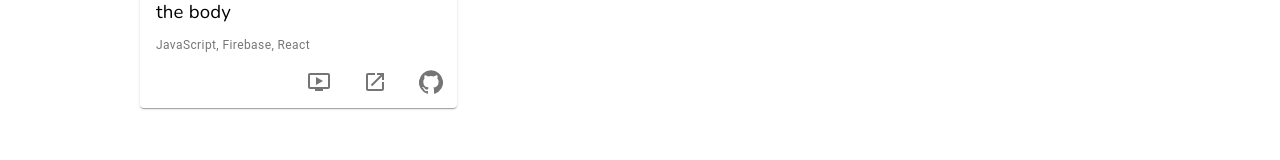
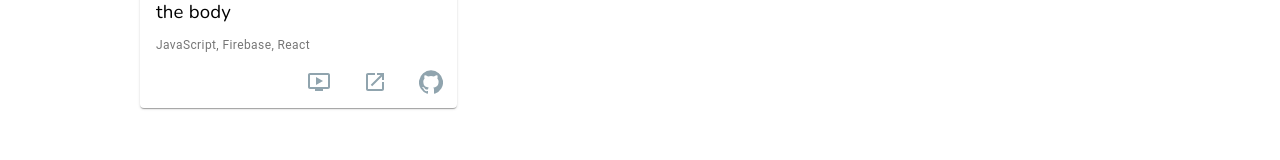
Before and after one commit to jaimelovera/online-portfolio-v3, a React (Create React App) app: page / in a window 1280 px wide. Shown: the part 1905-2065 px from the top of the page. Built offline with nearby package versions, Linux system fonts and the light colour scheme.

Commit message:
removed tooltip from project cards main section since I moved the demo link to a icon.

```diff
--- a/src/components/sections/footer/Footer.js
+++ b/src/components/sections/footer/Footer.js
@@ -40,7 +40,7 @@ function Footer(props) {
     <div className={`section-container ${classes.sectionContainer}`}>
       <div className="content-container">
         <Grid container direction="column" justify="center" alignItems="center">
-          <Hidden smUp>
+          <Hidden lgUp>
             <Grid item xs={12}>
               <Link
                 href="https://github.com/jaimelovera"
--- a/src/components/sections/projects/ProjectCardGridItem.js
+++ b/src/components/sections/projects/ProjectCardGridItem.js
@@ -77,7 +77,6 @@ function ProjectCard(props) {
   return (
     <Grid item xs={12} sm={6} md={4}>
       <Card className={classes.card}>
-        <Tooltip title="View Demo" placement="top" arrow>
         <CardActionArea disabled>
           <CardMedia component="img" image={image} alt={title} />
           <CardContent style={{ paddingBottom: 0 }}>
@@ -94,22 +93,21 @@ function ProjectCard(props) {
             </div>
           </CardContent>
         </CardActionArea>
-        </Tooltip>
         <Grid container direction="row" justify="flex-end" alignItems="center">
           <CardActions style={{ padding: 2 }}>
             <Tooltip title="Play Demo" placement="top" arrow>
               <IconButton onClick={handleClickOpen}>
-                <OndemandVideoIcon color="info" />
+                <OndemandVideoIcon color="primary" />
               </IconButton>
             </Tooltip>
             <Tooltip title="Visit" placement="top" arrow>
               <IconButton href={visitLink} target="_blank">
-                <LaunchIcon color="info" />
+                <LaunchIcon color="primary" />
               </IconButton>
             </Tooltip>
             <Tooltip title="Code" placement="top" arrow>
               <IconButton href={gitHubLink} target="_blank">
-                <GitHubIcon color="info" />
+                <GitHubIcon color="primary" />
               </IconButton>
             </Tooltip>
           </CardActions>
@@ -141,12 +139,12 @@ function ProjectCard(props) {
         <DialogActions>
           <Tooltip title="Visit" placement="top" arrow>
             <IconButton href={visitLink} target="_blank">
-              <LaunchIcon color="info" />
+              <LaunchIcon color="primary" />
             </IconButton>
           </Tooltip>
           <Tooltip title="Code" placement="top" arrow>
             <IconButton href={gitHubLink} target="_blank">
-              <GitHubIcon color="info" />
+              <GitHubIcon color="primary" />
             </IconButton>
           </Tooltip>
         </DialogActions>
```
Lines whose indentation alone changed are shown as unchanged.
